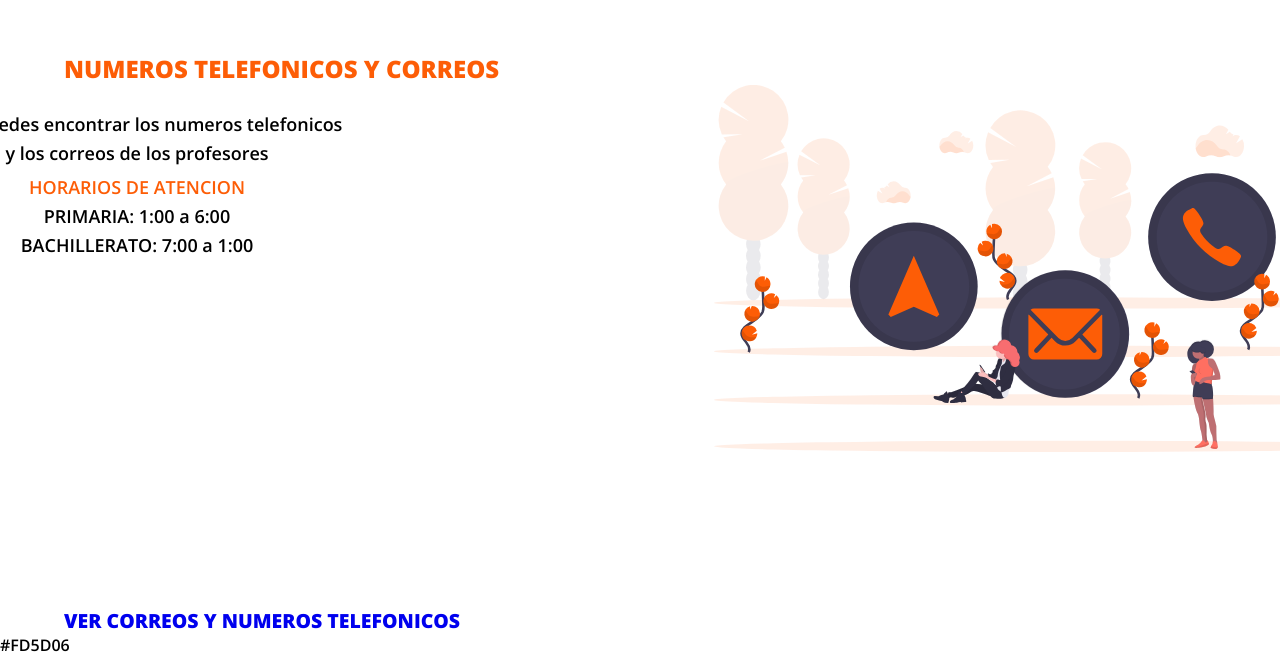
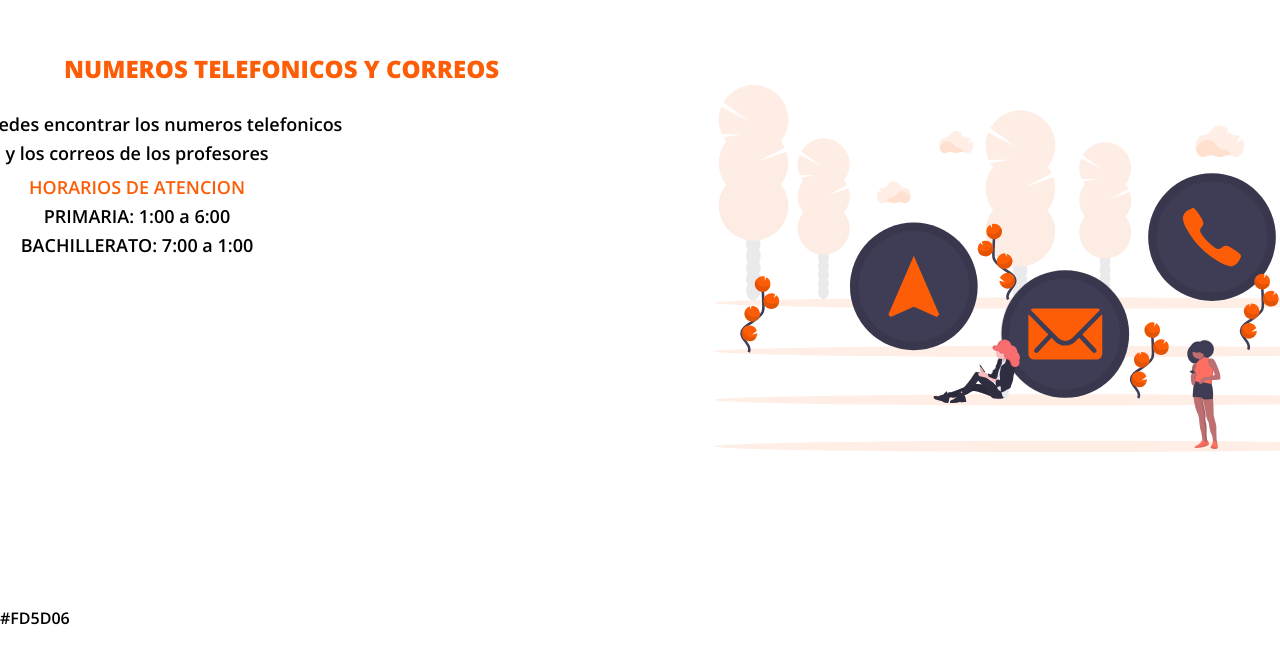
Before and after one commit to bunuelotiger/inscar_school, a plain HTML site: page index.html in a window 1280 px wide. Shown: the part 3281-3937 px from the top of the page. After the commit the page ends 3910 px from the top, so only its background shows below. Drawn offline with nearby package versions, Linux system fonts and the light colour scheme.

Commit message:
segunda version

```diff
--- a/index.html
+++ b/index.html
@@ -48,7 +48,6 @@
             <p class="p33-ptitulo">HORARIOS DE ATENCION</p>
             <p class="p33">PRIMARIA: 1:00 a 6:00</p>
             <p class="p33">BACHILLERATO: 7:00 a 1:00</p>
-            <a href="emailphone"><h2>VER CORREOS Y NUMEROS TELEFONICOS</h2></a>
         </section>
     </main>
 </body>
```
